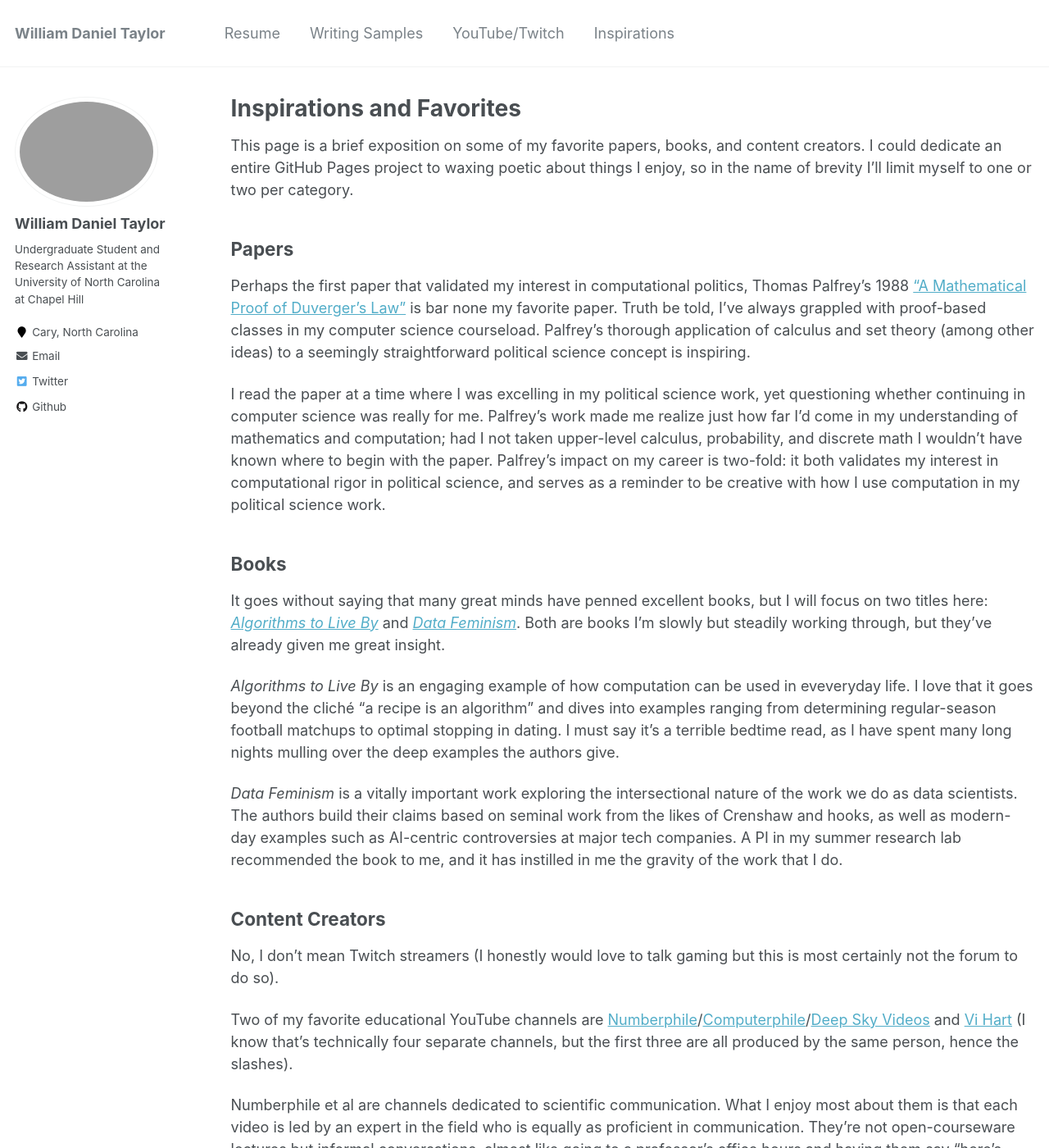
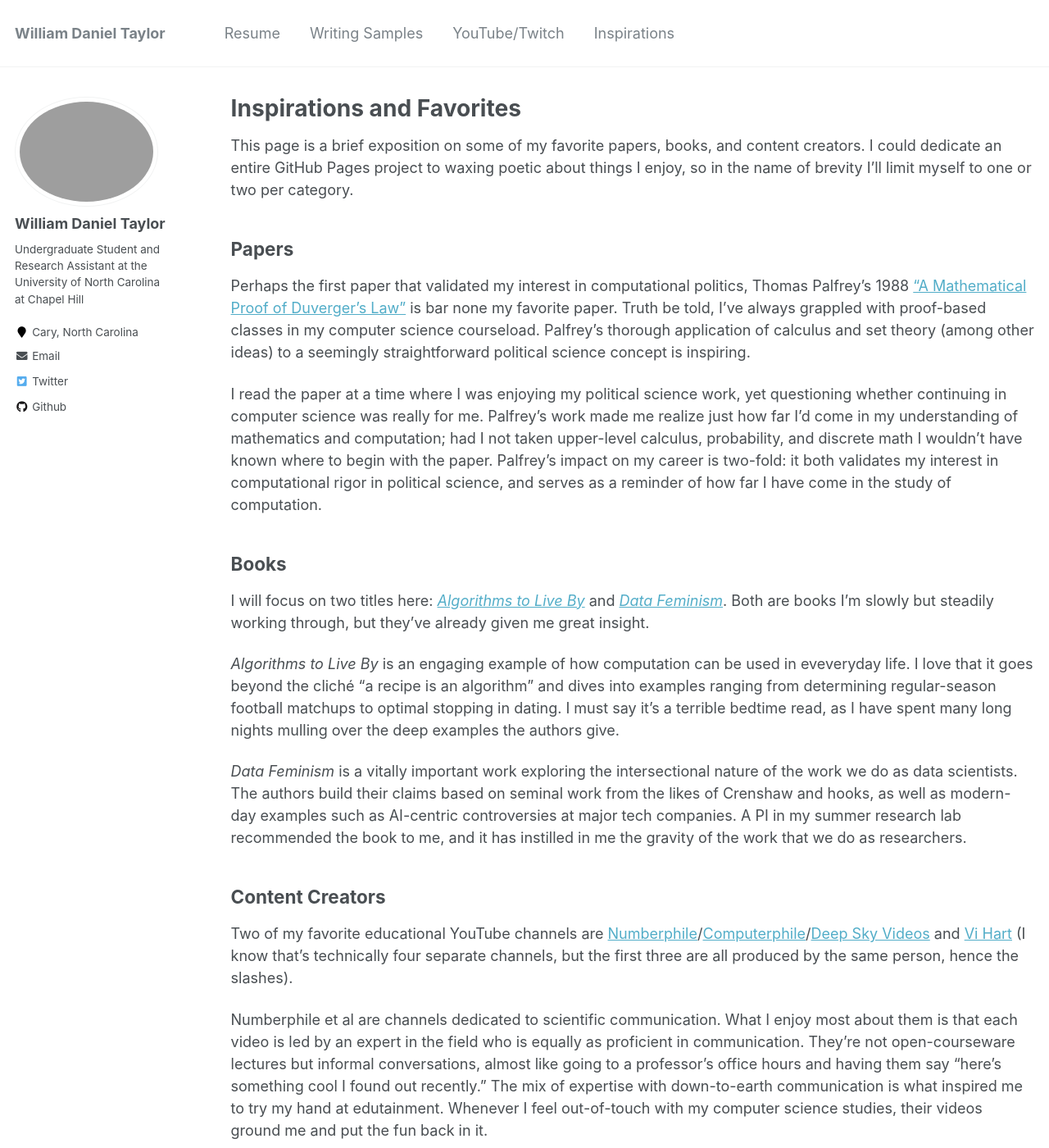
Before and after one commit to wdtaylor30/wdtaylor30.github.io, a Jekyll site: the page built from _pages/inspirations.md, in a window 1280 px wide and 1400 px high. Shown: the whole window at 82% size. Built offline with Jekyll 4.4.1, drawn with Linux system fonts in a browser that asks for light colours.

Commit message:
reworded _pages/inspirations.md

```diff
--- a/_pages/inspirations.md
+++ b/_pages/inspirations.md
@@ -14,18 +14,16 @@ This page is a brief exposition on some of my favorite papers, books, and conten
 ## Papers
 Perhaps the first paper that validated my interest in computational politics, Thomas Palfrey's 1988 ["A Mathematical Proof of Duverger's Law"](https://authors.library.caltech.edu/81155/1/sswp688.pdf) is bar none my favorite paper. Truth be told, I've always grappled with proof-based classes in my computer science courseload. Palfrey's thorough application of calculus and set theory (among other ideas) to a seemingly straightforward political science concept is inspiring.
 
-I read the paper at a time where I was excelling in my political science work, yet questioning whether continuing in computer science was really for me. Palfrey's work made me realize just how far I'd come in my understanding of mathematics and computation; had I not taken upper-level calculus, probability, and discrete math I wouldn't have known where to begin with the paper. Palfrey's impact on my career is two-fold: it both validates my interest in computational rigor in political science, and serves as a reminder to be creative with how I use computation in my political science work.
+I read the paper at a time where I was enjoying my political science work, yet questioning whether continuing in computer science was really for me. Palfrey's work made me realize just how far I'd come in my understanding of mathematics and computation; had I not taken upper-level calculus, probability, and discrete math I wouldn't have known where to begin with the paper. Palfrey's impact on my career is two-fold: it both validates my interest in computational rigor in political science, and serves as a reminder of how far I have come in the study of computation.
 
 ## Books
-It goes without saying that many great minds have penned excellent books, but I will focus on two titles here: [*Algorithms to Live By*](https://www.amazon.com/Algorithms-to-Live-By-audiobook/dp/B01D24NAL6/ref=sr_1_1?keywords=algorithms+to+live+by&qid=1640828447&sprefix=algorithms+to+%2Caps%2C310&sr=8-1) and [*Data Feminism*](https://www.amazon.com/Data-Feminism/dp/B08HSHRVVW/ref=sr_1_1?keywords=data+feminism&qid=1640828473&s=audible&sprefix=data+fem%2Caudible%2C157&sr=1-1). Both are books I'm slowly but steadily working through, but they've already given me great insight.
+I will focus on two titles here: [*Algorithms to Live By*](https://www.amazon.com/Algorithms-to-Live-By-audiobook/dp/B01D24NAL6/ref=sr_1_1?keywords=algorithms+to+live+by&qid=1640828447&sprefix=algorithms+to+%2Caps%2C310&sr=8-1) and [*Data Feminism*](https://www.amazon.com/Data-Feminism/dp/B08HSHRVVW/ref=sr_1_1?keywords=data+feminism&qid=1640828473&s=audible&sprefix=data+fem%2Caudible%2C157&sr=1-1). Both are books I'm slowly but steadily working through, but they've already given me great insight.
 
 *Algorithms to Live By* is an engaging example of how computation can be used in eveveryday life. I love that it goes beyond the cliché "a recipe is an algorithm" and dives into examples ranging from determining regular-season football matchups to optimal stopping in dating. I must say it's a terrible bedtime read, as I have spent many long nights mulling over the deep examples the authors give.
 
-*Data Feminism* is a vitally important work exploring the intersectional nature of the work we do as data scientists. The authors build their claims based on seminal work from the likes of Crenshaw and hooks, as well as modern-day examples such as AI-centric controversies at major tech companies. A PI in my summer research lab recommended the book to me, and it has instilled in me the gravity of the work that I do.
+*Data Feminism* is a vitally important work exploring the intersectional nature of the work we do as data scientists. The authors build their claims based on seminal work from the likes of Crenshaw and hooks, as well as modern-day examples such as AI-centric controversies at major tech companies. A PI in my summer research lab recommended the book to me, and it has instilled in me the gravity of the work that we do as researchers.
 
 ## Content Creators
-No, I don't mean Twitch streamers (I honestly would love to talk gaming but this is most certainly not the forum to do so).
-
 Two of my favorite educational YouTube channels are [Numberphile](https://www.youtube.com/c/numberphile)/[Computerphile](https://www.youtube.com/user/Computerphile)/[Deep Sky Videos](https://www.youtube.com/user/DeepSkyVideos) and [Vi Hart](https://www.youtube.com/user/Vihart) (I know that's technically four separate channels, but the first three are all produced by the same person, hence the slashes).
 
 Numberphile et al are channels dedicated to scientific communication. What I enjoy most about them is that each video is led by an expert in the field who is equally as proficient in communication. They're not open-courseware lectures but informal conversations, almost like going to a professor's office hours and having them say "here's something cool I found out recently." The mix of expertise with down-to-earth communication is what inspired me to try my hand at edutainment. Whenever I feel out-of-touch with my computer science studies, their videos ground me and put the fun back in it.
```
Also changed, not shown: 3 other files.
